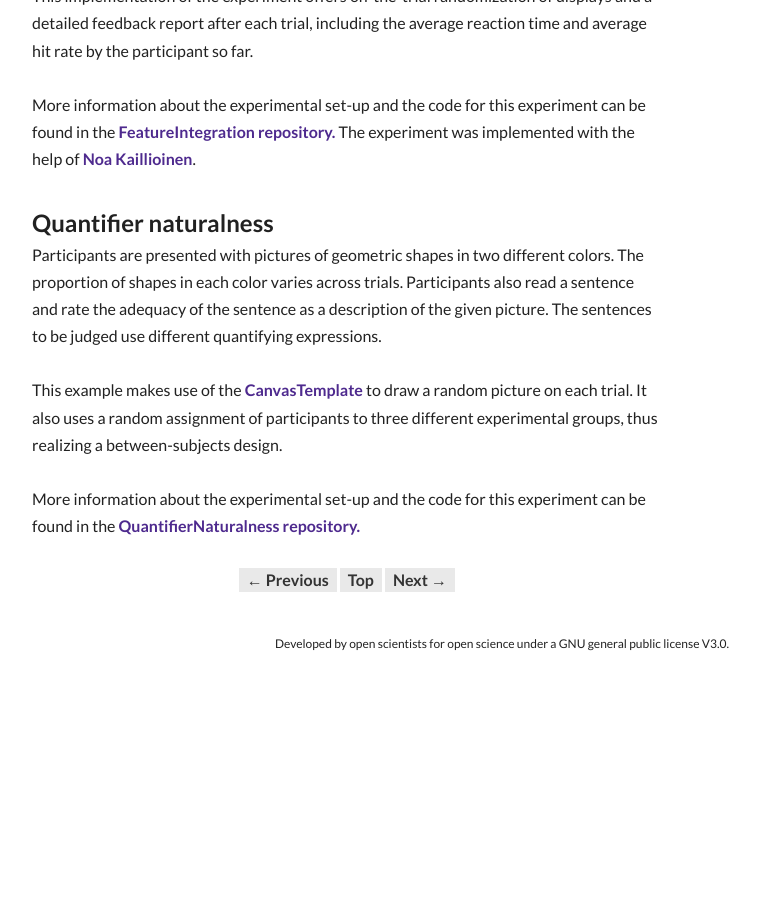
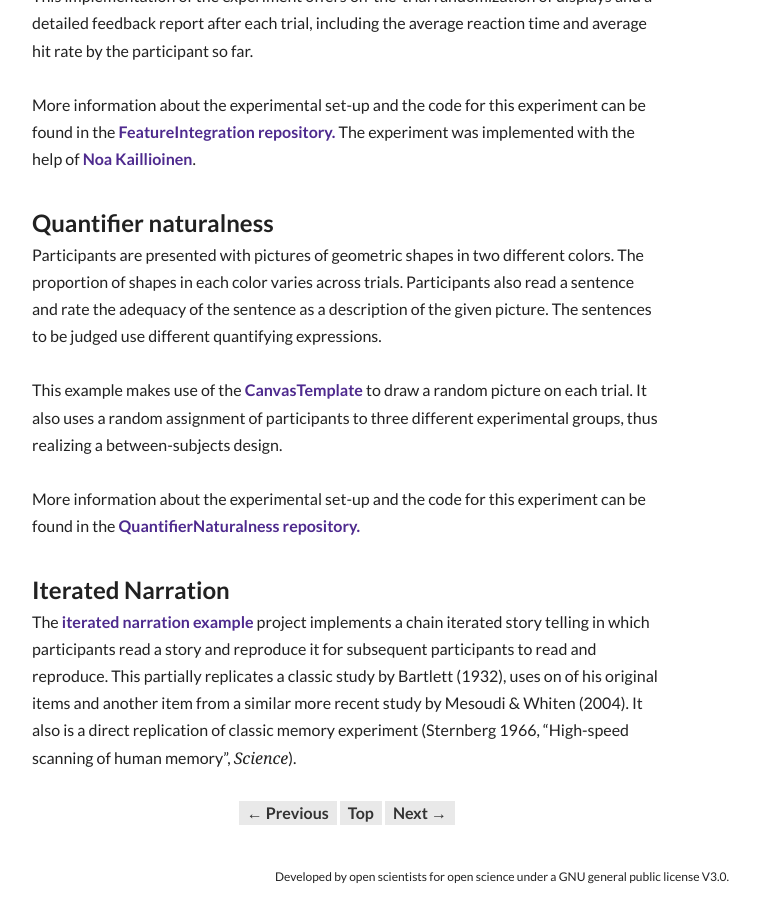
Before and after one commit to magpie-ea/magpie-site, a Jekyll site: the page built from reuse/examples.markdown, in a window 1280 px wide and 900 px high, scrolled down 1610 px. Shown: the whole window, without its empty margins (138-898 px from the left). Built offline with Jekyll 4.4.1, drawn with Linux system fonts in a browser that asks for light colours; nearby versions of some CDN libraries; before the commit the page ends 2277 px from its top, so only the background shows below that.

Commit message:
info on IN added

```diff
--- a/_data/reuse.yml
+++ b/_data/reuse.yml
@@ -45,6 +45,9 @@
 
     - title: Quantifier Naturalness
       slug: QuantifierNaturalness
+
+    - title: Iterated Narration
+      slug: IteratedNarration
   tricks:
     - title: Trial info from CSV-files
       slug: trialInfoCSV
--- /dev/null
+++ b/reuse/examples/IteratedNarration.md
@@ -0,0 +1,3 @@
+## Iterated Narration
+
+The [iterated narration example](https://github.com/babe-project/IteratedNarration) project implements a chain iterated story telling in which participants read a story and reproduce it for subsequent participants to read and reproduce. This partially replicates a classic study by Bartlett (1932), uses on of his original items and another item from a similar more recent study by Mesoudi & Whiten (2004). It also  is a direct replication of classic memory experiment (Sternberg 1966, "High-speed scanning of human memory", _Science_).
```
